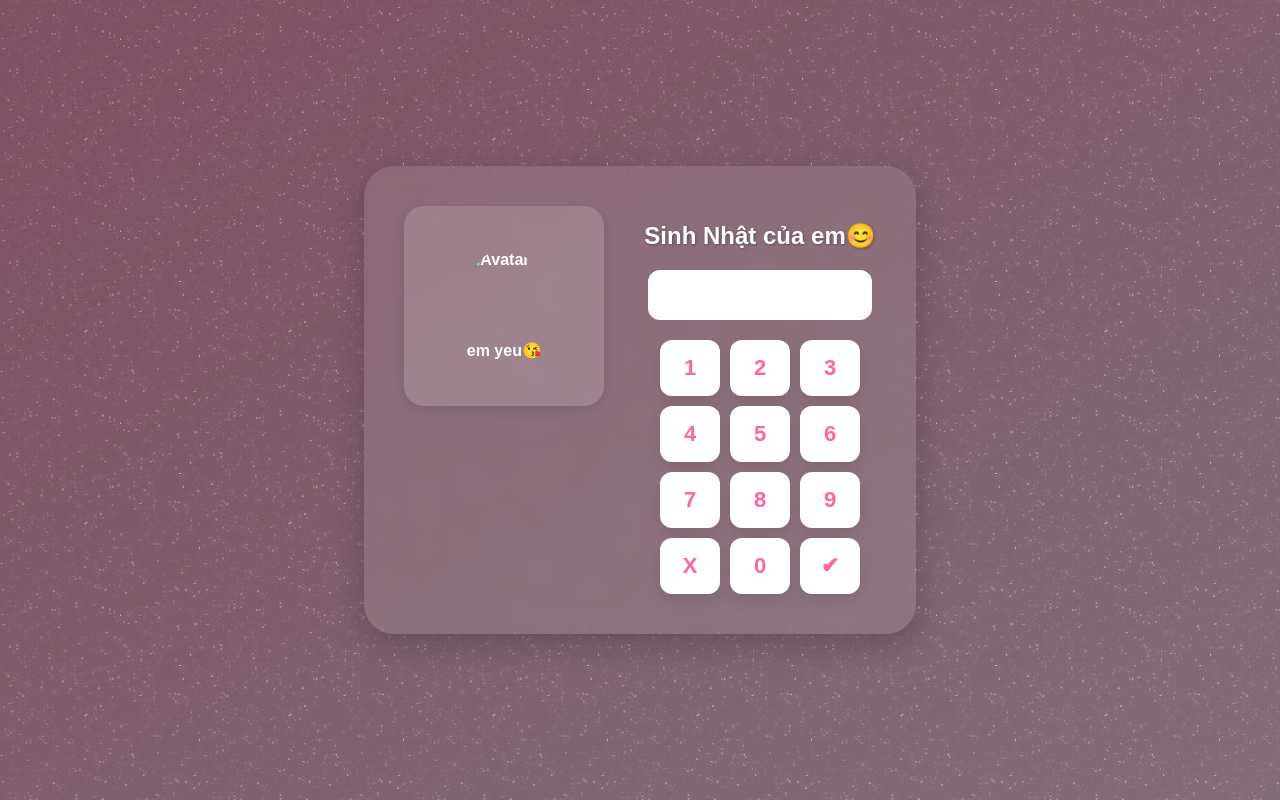
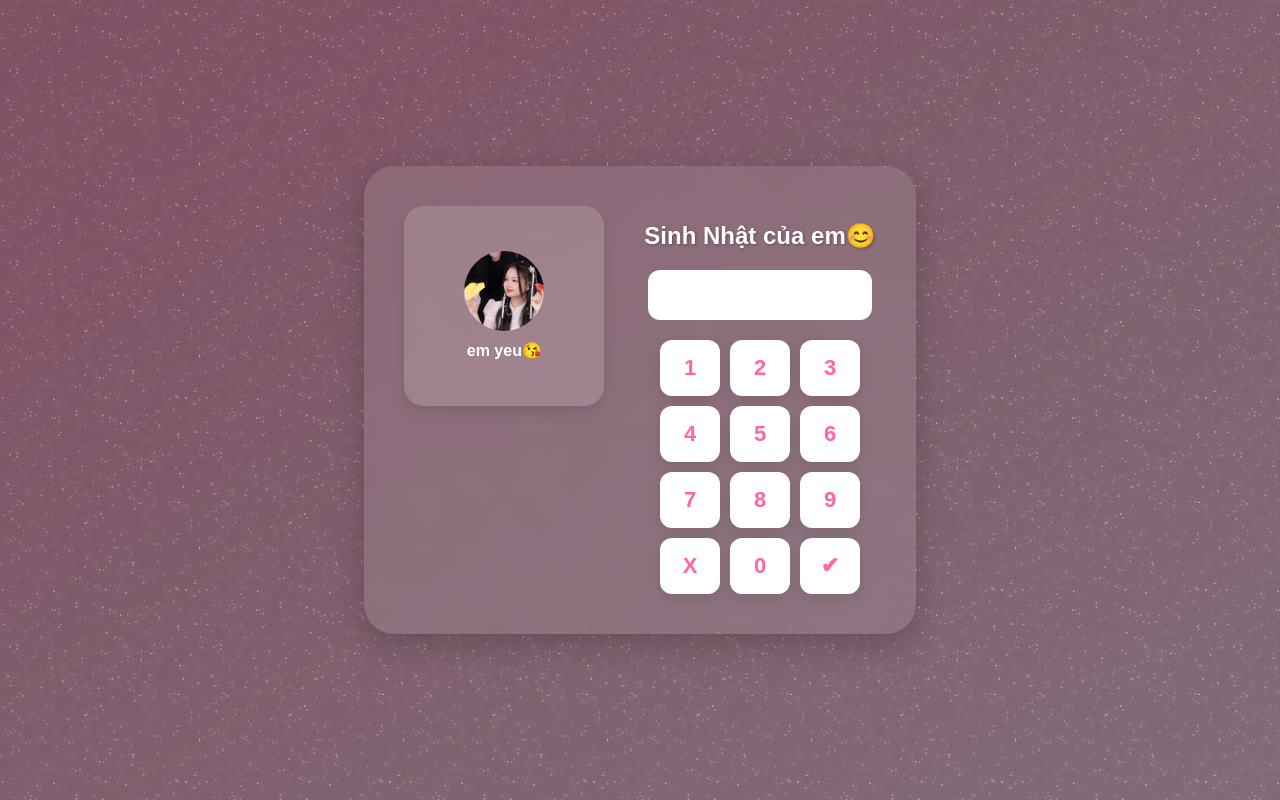
Before and after one commit to kh4i-dev/birthday-wed, a plain HTML site: page index.html in a window 1280 px wide. Drawn offline with Linux system fonts and the light colour scheme; files whose address does not match are found by name.

Commit message:
update code

```diff
--- a/index.html
+++ b/index.html
@@ -187,7 +187,7 @@
   <div class="stars"></div>
   <div class="container">
     <div class="avatar">
-      <img src="avatar.jpg" alt="Avatar">
+      <img src="Anh/avatar.jpg" alt="Avatar">
       em yeu😘
     </div>
     <div class="pass-box">
```
